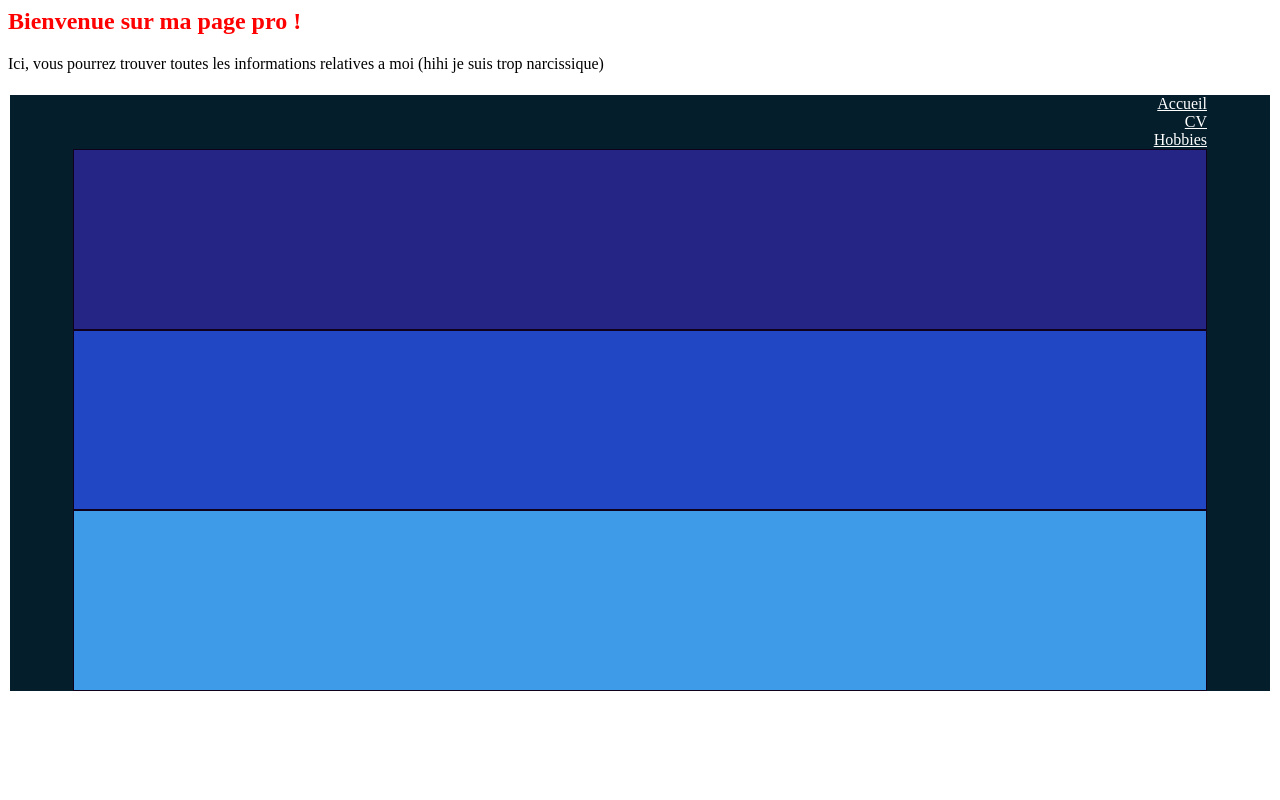
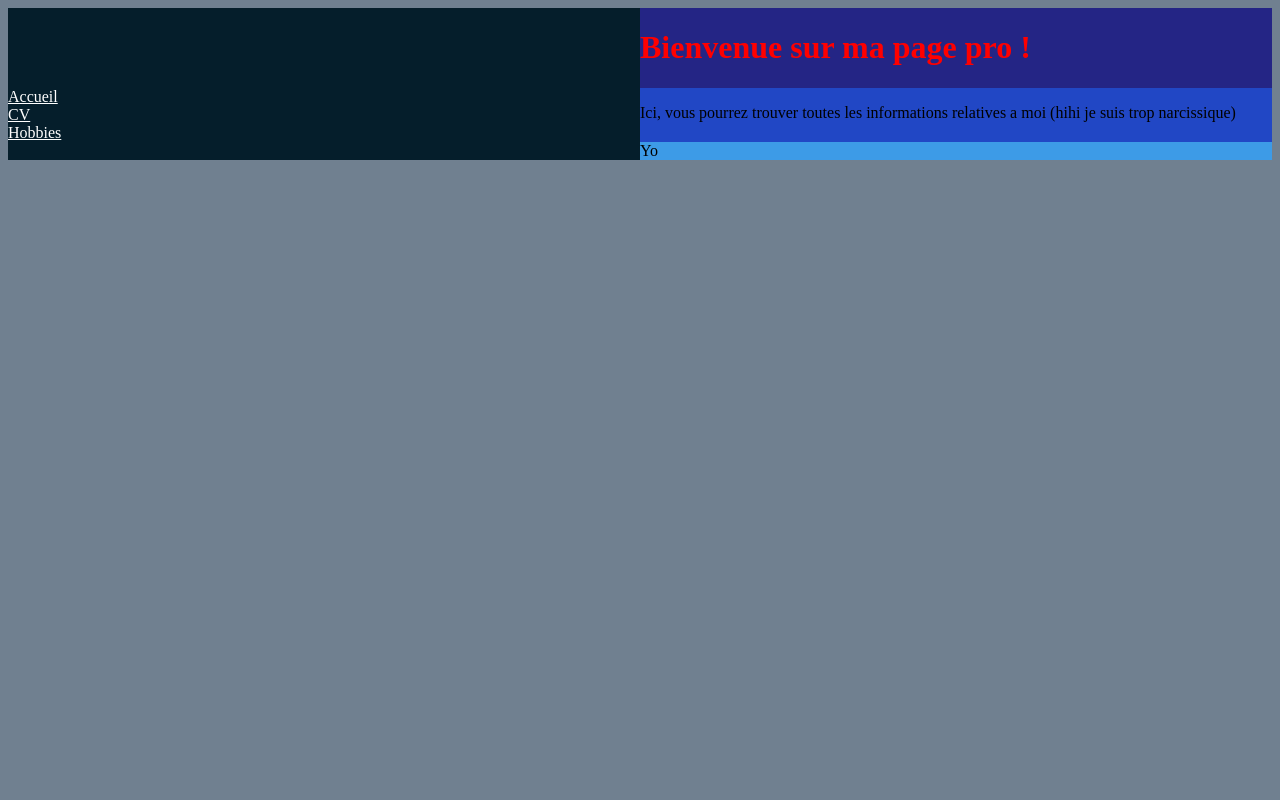
Before and after one commit to AntoineGORON/IDAW, a PHP site: page / in a window 1280 px wide. Run offline with PHP 8.4, Linux system fonts and the light colour scheme.

Commit message:
Galère sur exo 5

```diff
--- a/TP1/SitePro/Exo 5/habillage.css
+++ b/TP1/SitePro/Exo 5/habillage.css
@@ -38,30 +38,36 @@ a{
     align-items: space-evenly;
 }
 
+
 .bleu-fonce{background-color: rgb(5, 30, 43);}
 .bleu{background-color: rgb(36, 37, 133);}
 .bleu-clair{background-color: rgb(33, 71, 197);}
 .bleu-pale{background-color: rgb(61, 155, 231);}
 
 
+
+
 .conteneur-flexible{
     display: flex;
-    flex-wrap: wrap;
+    flex-flow: row wrap;
     justify-content: flex-start;
     align-content: space-around;
     width: 100%;
-    height: 600px;
-    border: 2px solid rgb(255, 255, 255);
+    border: 0px solid rgb(255, 255, 255);
     box-sizing: border-box;
-    margin: 20px 0px;
-    flex-direction: column;
+    margin: 0px 0px;
 }
 
 
 .element-flexible{
-    flex: 1 1 20px;
-    width: 90%;
-    border: 1px solid rgb(15, 1, 27);
+    flex: 2 1 200px;
+    width: 50%;
+    border: 0px solid rgb(15, 1, 27);
+    margin: 0px;
     box-sizing: border-box;
-    margin: 0px;
+    flex-basis =0;
 }
+
+body{
+    background-color: slategray;
+}
--- a/TP1/SitePro/Exo 5/index.html
+++ b/TP1/SitePro/Exo 5/index.html
@@ -4,17 +4,21 @@
         <link rel="stylesheet" href="habillage.css" />
     </head>
     <body>
-        <nav class="menu">
-            <h1>Bienvenue sur ma page pro !</h1>
-            <p>Ici, vous pourrez trouver toutes les informations relatives a moi (hihi je suis trop narcissique)</p>
-        </nav>
-        <div class="conteneur-flexible fin bleu-fonce">
-            <a href="index.html"> Accueil </a>
-            <a href="cv.html">CV</a>
-            <a href="hobbies.html">Hobbies</a>
-            <div class="element-flexible bleu">    </div>
-            <div class="element-flexible bleu-clair">   </div>
-            <div class="element-flexible bleu-pale">   </div>
+        <div class="conteneur-flexible index">
+            <div class="element-flexible bleu-fonce">   </div>
+            <div class="element-flexible bleu">  <h1>Bienvenue sur ma page pro !</h1>  </div>
+        </div>
+        <div class="conteneur-flexible index">
+            <div class="element-flexible bleu-fonce">
+                <a href="index.html"> Accueil </a>  <br>
+                <a href="cv.html">CV</a>   <br>
+                <a href="hobbies.html">Hobbies</a>
+              </div>
+            <div class="element-flexible bleu-clair"> <p>Ici, vous pourrez trouver toutes les informations relatives a moi (hihi je suis trop narcissique)</p>   </div>
+        </div>
+        <div class="conteneur-flexible index">
+            <div class="element-flexible bleu-fonce ">   </div>
+            <div class="element-flexible bleu-pale "> Yo  </div>
         </div>
     </body>
 </html>
```
Also changed, not shown: TP1/SitePro/Exo 5/hobbies.html (+13 -5 lines).
